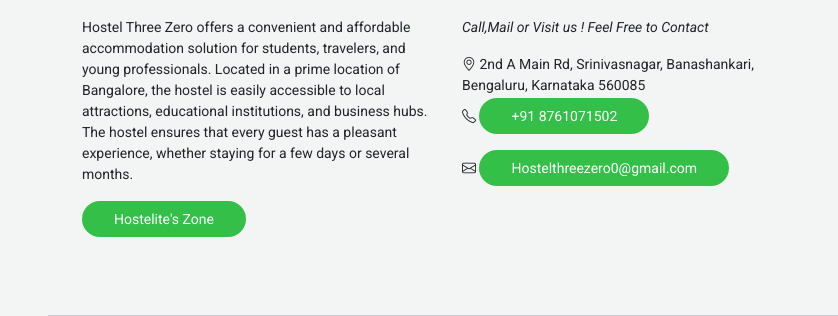
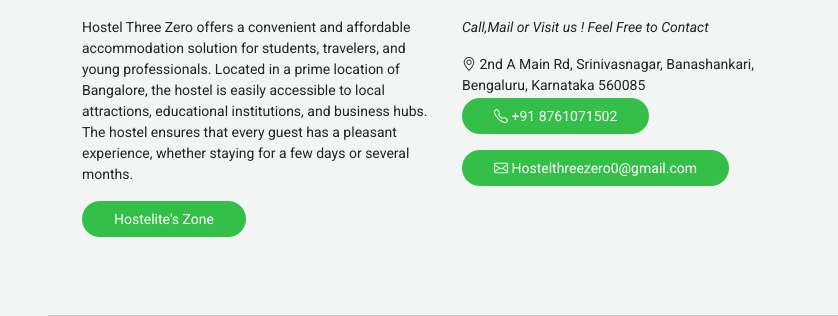
Before and after one commit to prodevranjith/Hostel-Web, a website: page index.html in a window 1280 px wide. Shown: the part 3377-3693 px from the top of the page, 0-838 px from the left. Drawn offline with nearby package versions, Linux system fonts and the light colour scheme.

Commit message:
minor bug fix

```diff
--- a/index.html
+++ b/index.html
@@ -539,12 +539,12 @@
                                 <i class="bi bi-geo-alt"></i> 2nd A Main Rd, Srinivasnagar, Banashankari, Bengaluru, Karnataka 560085
                             </li>
                             <li>
-                                <i class="bi bi-telephone"></i> <a href="tel:+91 8761071502" class="btn-learn-more">+91 8761071502</a>
+                                 <a href="tel:+91 8761071502" class="btn-learn-more"><i class="bi bi-telephone"></i> +91 8761071502</a>
                             </li>
                             <br>
                             <li>
-                                <i class="bi bi-envelope"></i>
-                                <a href="mailto:Hostelthreezero0@gmail.com" class="btn-learn-more">Hostelthreezero0@gmail.com</a>
+
+                                <a href="mailto:Hostelthreezero0@gmail.com" class="btn-learn-more"><i class="bi bi-envelope"></i> Hostelthreezero0@gmail.com</a>
                             </li>
                         </ul>
                     </div>
```
